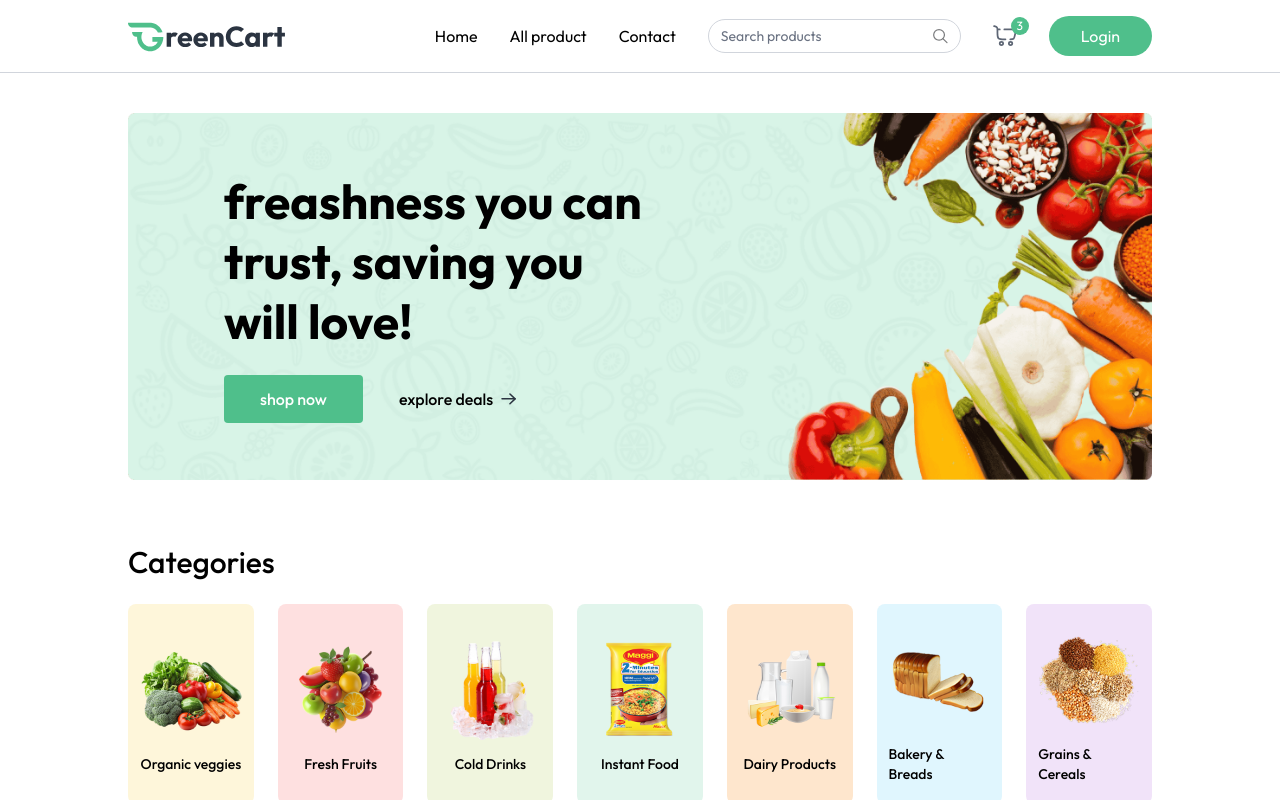
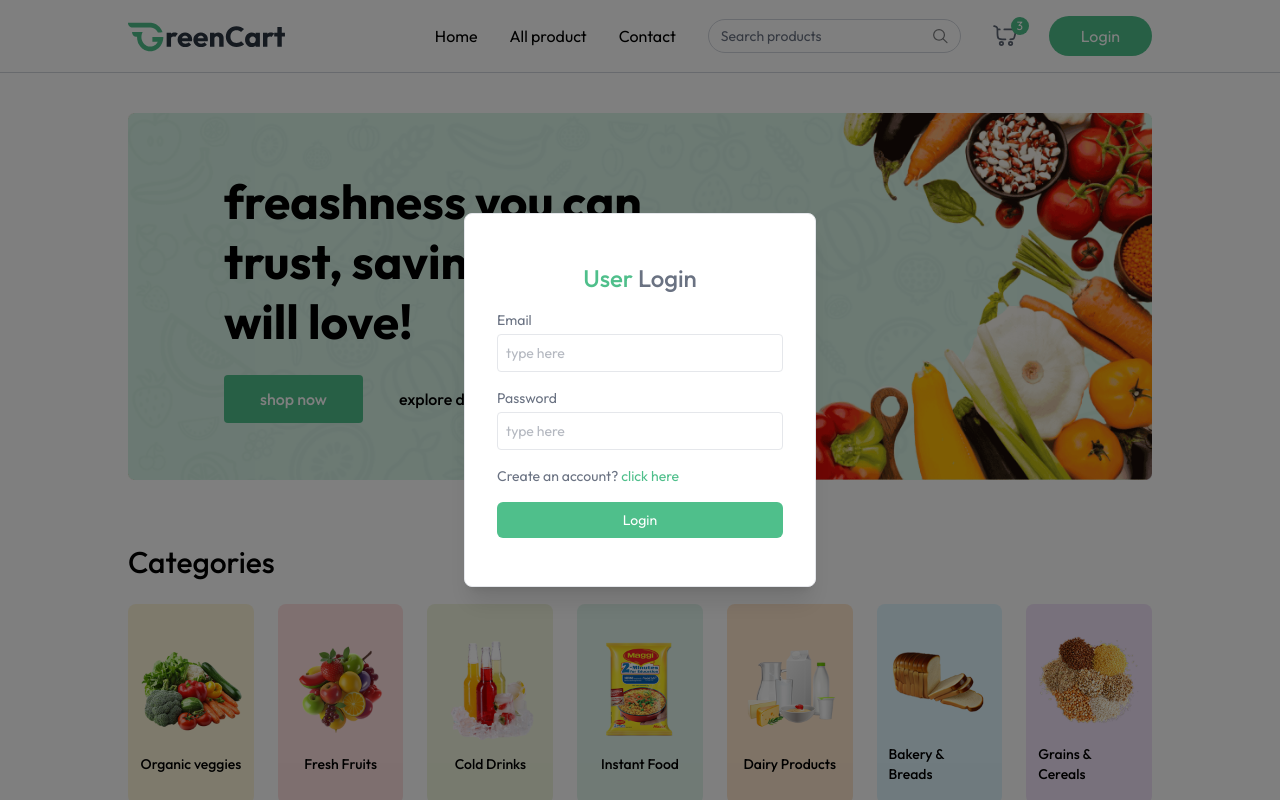
Before and after one commit to abdu951/green-cart, a React (Vite) app in the folder client/: page / in a window 1280 px wide. Both pictures are taken after a click on the button "Login". Shown: the top 800 px of the page. Built offline with nearby package versions, Linux system fonts and the light colour scheme.

Commit message:
add login feature

```diff
--- a/client/src/App.jsx
+++ b/client/src/App.jsx
@@ -1,15 +1,19 @@
-import React from 'react'
+import React, { use } from 'react'
 import Navbar from './components/Navbar'
 import Home from './pages/Home'
 import { Route, Routes, useLocation } from 'react-router-dom'
 import { Toaster } from 'react-hot-toast'
 import Footer from './components/Footer'
+import { useAppContext } from './context/AppContext'
+import Login from './components/Login'
 
 const App = () => {
   const isSellerpath = useLocation().pathname.includes('seller')
+  const {showUserLogin} = useAppContext()
   return (
     <div>
       {isSellerpath ? null : <Navbar />}
+      {showUserLogin ? <Login /> : null}
 
       <Toaster />
 
--- /dev/null
+++ b/client/src/components/Login.jsx
@@ -0,0 +1,60 @@
+import React from "react";
+import { useAppContext } from "../context/AppContext";
+
+const Login = () => {
+    const { setShowUserLogin, setUser } = useAppContext();
+
+
+    const [state, setState] = React.useState("login");
+    const [name, setName] = React.useState("");
+    const [email, setEmail] = React.useState("");
+    const [password, setPassword] = React.useState("");
+
+    const onSubmitHandler = async (e) => {
+        e.preventDefault();
+        setUser({
+            name: "mister",
+            email: "test@example.com"
+        })
+
+        setShowUserLogin(false)
+    }
+
+    return (
+        <div onClick={() => setShowUserLogin(false)} className="fixed top-0 bottom-0 left-0 right-0 z-30 flex items-center text-sm text-gray-600 bg-black/50">
+        <form onSubmit={onSubmitHandler} onClick={(e) => e.stopPropagation()} className="flex flex-col gap-4 m-auto items-start p-8 py-12 w-80 sm:w-[352px] text-gray-500 rounded-lg shadow-xl border border-gray-200 bg-white">
+            <p className="text-2xl font-medium m-auto">
+                <span className="text-primary">User</span> {state === "login" ? "Login" : "Sign Up"}
+            </p>
+            {state === "register" && (
+                <div className="w-full">
+                    <p>Name</p>
+                    <input onChange={(e) => setName(e.target.value)} value={name} placeholder="type here" className="border border-gray-200 rounded w-full p-2 mt-1 outline-primary" type="text" required />
+                </div>
+            )}
+            <div className="w-full ">
+                <p>Email</p>
+                <input onChange={(e) => setEmail(e.target.value)} value={email} placeholder="type here" className="border border-gray-200 rounded w-full p-2 mt-1 outline-primary" type="email" required />
+            </div>
+            <div className="w-full ">
+                <p>Password</p>
+                <input onChange={(e) => setPassword(e.target.value)} value={password} placeholder="type here" className="border border-gray-200 rounded w-full p-2 mt-1 outline-primary" type="password" required />
+            </div>
+            {state === "register" ? (
+                <p>
+                    Already have account? <span onClick={() => setState("login")} className="text-primary cursor-pointer">click here</span>
+                </p>
+            ) : (
+                <p>
+                    Create an account? <span onClick={() => setState("register")} className="text-primary cursor-pointer">click here</span>
+                </p>
+            )}
+            <button className="bg-primary hover:bg-primary-dull transition-all text-white w-full py-2 rounded-md cursor-pointer">
+                {state === "register" ? "Create Account" : "Login"}
+            </button>
+        </form>
+        </div>
+    );
+};
+
+export default Login;
--- a/client/src/components/Navbar.jsx
+++ b/client/src/components/Navbar.jsx
@@ -38,7 +38,7 @@
                     <button className="absolute -top-2 -right-3 text-xs text-white bg-primary w-[18px] h-[18px] rounded-full">3</button>
                 </div>
                 {!user ? (
-                    <button className="cursor-pointer px-8 py-2 bg-primary hover:bg-primary-dull transition text-white rounded-full">
+                    <button onClick={() => setShowUserLogin(true)} className="cursor-pointer px-8 py-2 bg-primary hover:bg-primary-dull transition text-white rounded-full">
                     Login
                 </button>
                 ) : (
```
